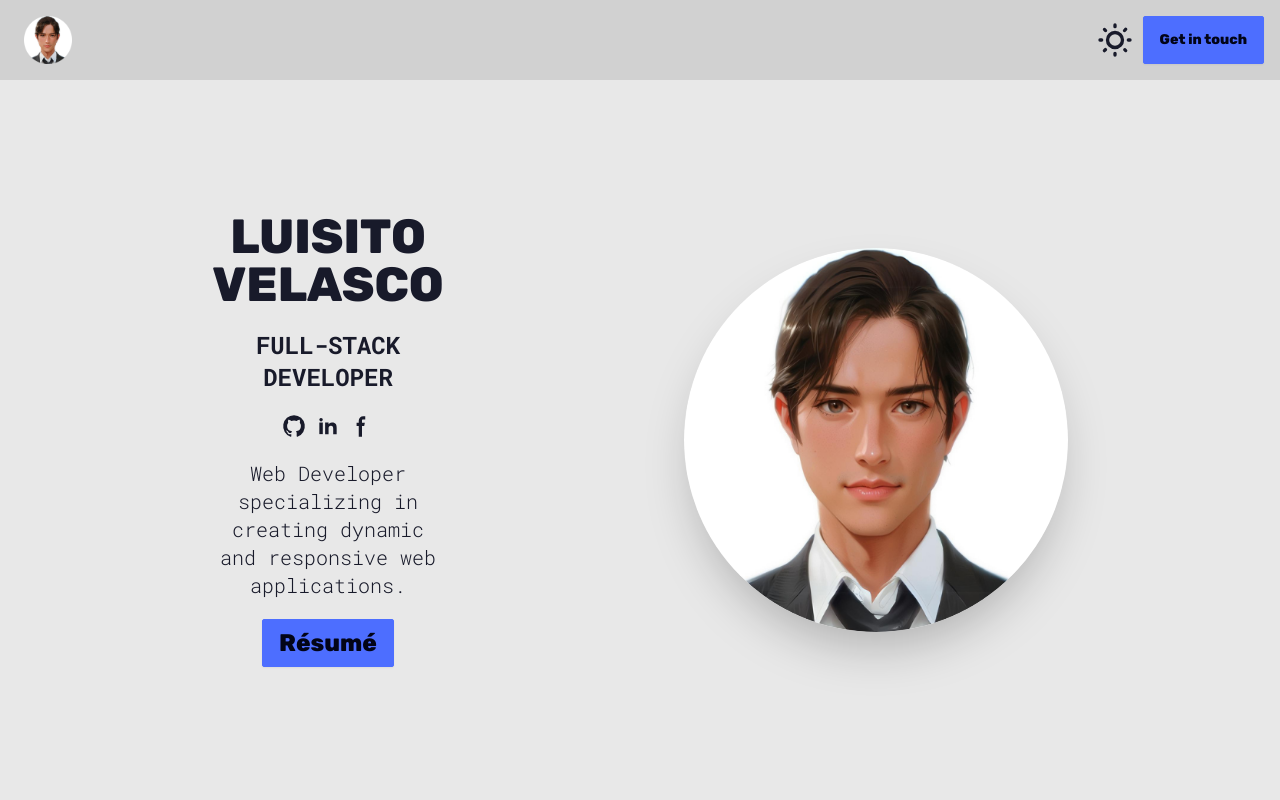
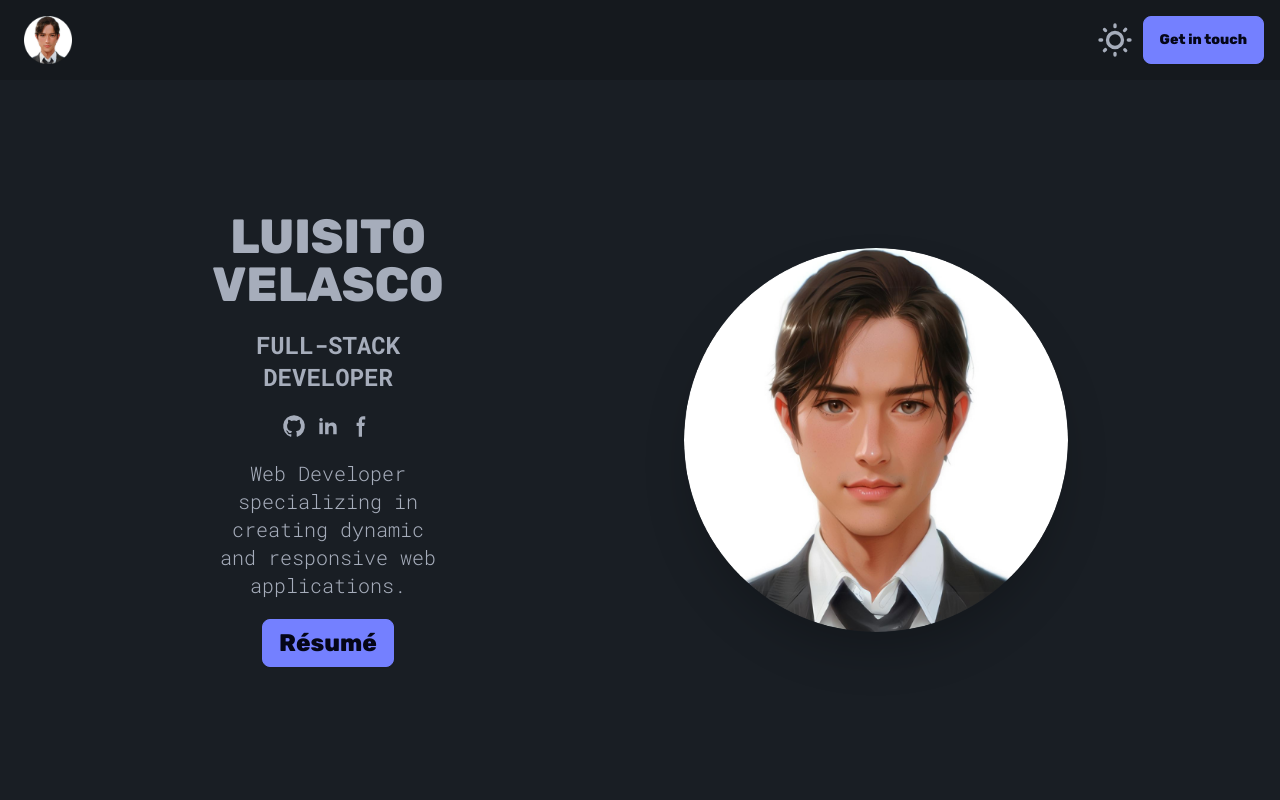
Before and after one commit to lstvelasco/luisito-velasco, a React (Vite) app: page / in a window 1280 px wide. Shown: the top 800 px of the page. Built offline with nearby package versions, Linux system fonts and the light colour scheme.

Commit message:
Stick to dark and light theme to support older browsers

```diff
--- a/src/components/ThemeToggle.tsx
+++ b/src/components/ThemeToggle.tsx
@@ -1,19 +1,19 @@
 import { useEffect, useState } from "react";
 
 const ThemeToggle = () => {
-  const [isNightMode, setIsNightMode] = useState(false);
+  const [isDarkMode, setIsDarkMode] = useState(false);
 
   useEffect(() => {
     const storedTheme = localStorage.getItem("theme");
     if (storedTheme) {
-      setIsNightMode(storedTheme === "night");
+      setIsDarkMode(storedTheme === "dark");
       document.documentElement.setAttribute("data-theme", storedTheme);
     }
   }, []);
 
   const toggleTheme = () => {
-    const newTheme = isNightMode ? "corporate" : "night";
-    setIsNightMode(!isNightMode);
+    const newTheme = isDarkMode ? "light" : "dark";
+    setIsDarkMode(!isDarkMode);
     document.documentElement.setAttribute("data-theme", newTheme);
     localStorage.setItem("theme", newTheme);
   };
@@ -22,12 +22,12 @@ const ThemeToggle = () => {
     <label className="swap swap-rotate">
       <input
         type="checkbox"
-        checked={isNightMode}
+        checked={isDarkMode}
         onChange={toggleTheme}
         className="theme-controller"
       />
 
-      {/* Sun icon (corporate theme) */}
+      {/* Sun icon (light theme) */}
       <svg
         className="swap-off h-10 w-10 fill-current"
         xmlns="http://www.w3.org/2000/svg"
@@ -36,7 +36,7 @@ const ThemeToggle = () => {
         <path d="M5.64,17l-.71.71a1,1,0,0,0,0,1.41,1,1,0,0,0,1.41,0l.71-.71A1,1,0,0,0,5.64,17ZM5,12a1,1,0,0,0-1-1H3a1,1,0,0,0,0,2H4A1,1,0,0,0,5,12Zm7-7a1,1,0,0,0,1-1V3a1,1,0,0,0-2,0V4A1,1,0,0,0,12,5ZM5.64,7.05a1,1,0,0,0,.7.29,1,1,0,0,0,.71-.29,1,1,0,0,0,0-1.41l-.71-.71A1,1,0,0,0,4.93,6.34Zm12,.29a1,1,0,0,0,.7-.29l.71-.71a1,1,0,1,0-1.41-1.41L17,5.64a1,1,0,0,0,0,1.41A1,1,0,0,0,17.66,7.34ZM21,11H20a1,1,0,0,0,0,2h1a1,1,0,0,0,0-2Zm-9,8a1,1,0,0,0-1,1v1a1,1,0,0,0,2,0V20A1,1,0,0,0,12,19ZM18.36,17A1,1,0,0,0,17,18.36l.71.71a1,1,0,0,0,1.41,0,1,1,0,0,0,0-1.41ZM12,6.5A5.5,5.5,0,1,0,17.5,12,5.51,5.51,0,0,0,12,6.5Zm0,9A3.5,3.5,0,1,1,15.5,12,3.5,3.5,0,0,1,12,15.5Z" />
       </svg>
 
-      {/* Moon icon (night theme) */}
+      {/* Moon icon (dark theme) */}
       <svg
         className="swap-on h-10 w-10 fill-current"
         xmlns="http://www.w3.org/2000/svg"
--- a/tailwind.config.js
+++ b/tailwind.config.js
@@ -11,6 +11,6 @@ export default {
   },
   plugins: [require("@tailwindcss/typography"), require("daisyui")],
   daisyui: {
-    themes: ["corporate", "night"],
+    themes: ["dark", "light"],
   },
 };
```
